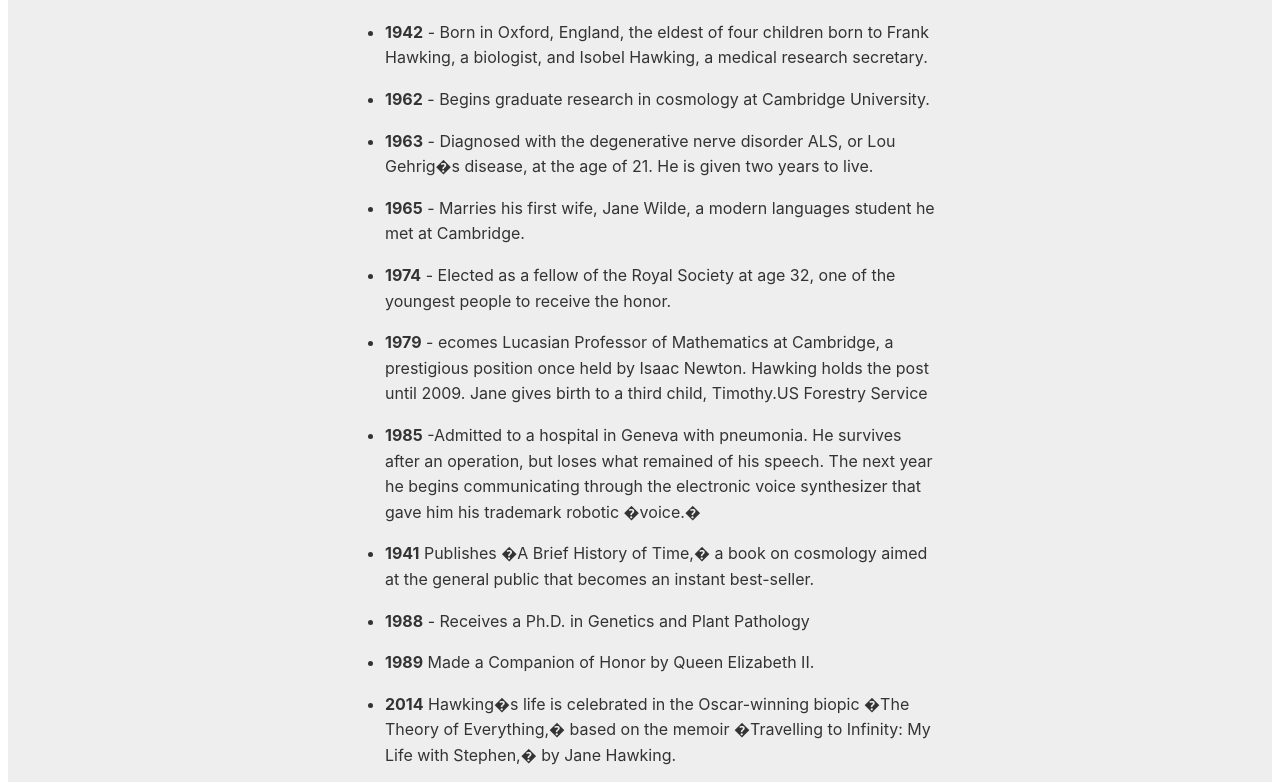
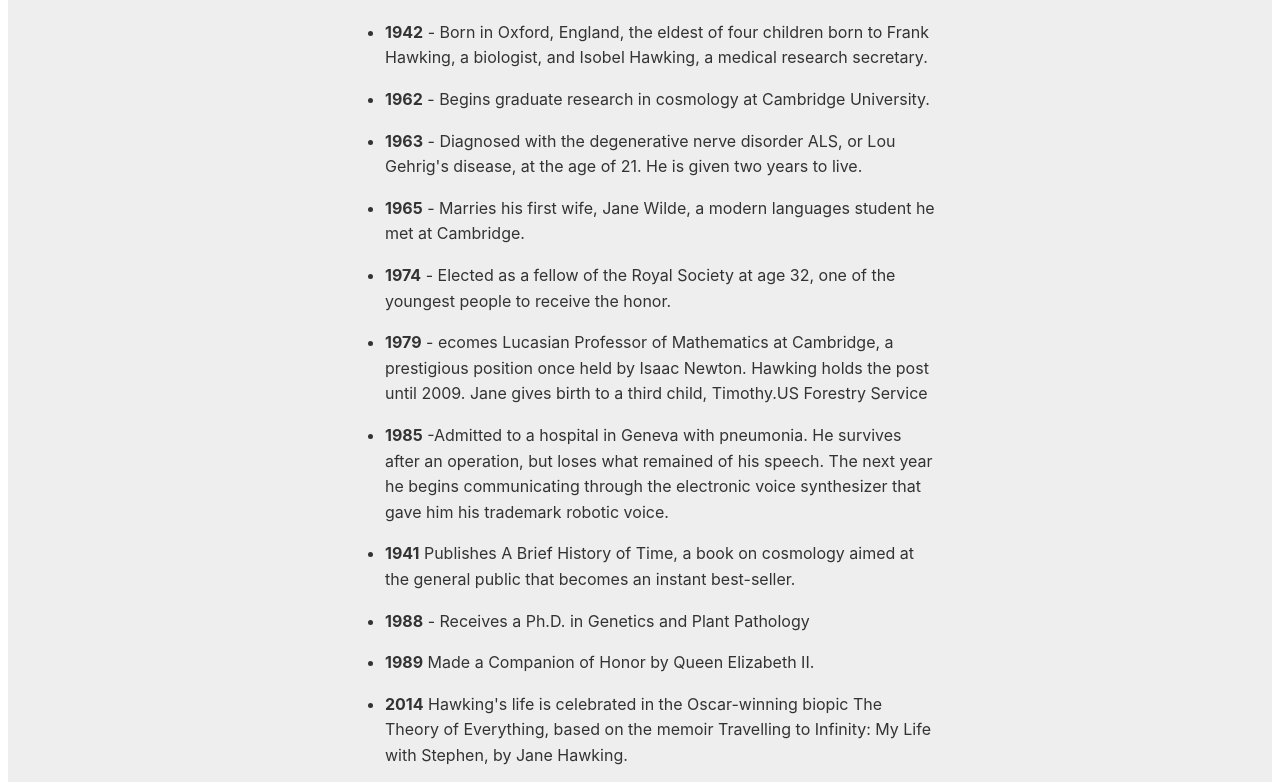
Before and after one commit to hammaazarok/stephen-tribute-page, a plain HTML site: page index.html in a window 1280 px wide. Shown: the part 1260-2042 px from the top of the page. Drawn offline with Linux system fonts and the light colour scheme.

Commit message:
edit html.index

```diff
--- a/index.html
+++ b/index.html
@@ -26,7 +26,7 @@
         <li><strong>1942</strong> - Born in Oxford, England, the eldest of four children born to Frank Hawking, a
           biologist, and Isobel Hawking, a medical research secretary.</li>
         <li><strong>1962</strong> - Begins graduate research in cosmology at Cambridge University. </li>
-        <li><strong>1963</strong> - Diagnosed with the degenerative nerve disorder ALS, or Lou Gehrig�s disease, at the
+        <li><strong>1963</strong> - Diagnosed with the degenerative nerve disorder ALS, or Lou Gehrig's disease, at the
           age of 21. He is given two years to live. </li>
         <li>
           <strong>1965</strong> - Marries his first wife, Jane Wilde, a modern languages student he met at Cambridge.
@@ -43,10 +43,10 @@
         <li>
           <strong>1985</strong> -Admitted to a hospital in Geneva with pneumonia. He survives after an operation, but
           loses what remained of his speech. The next year he begins communicating through the electronic voice
-          synthesizer that gave him his trademark robotic �voice.�
+          synthesizer that gave him his trademark robotic voice.
         </li>
         <li>
-          <strong>1941</strong> Publishes �A Brief History of Time,� a book on cosmology aimed at the general public
+          <strong>1941</strong> Publishes A Brief History of Time, a book on cosmology aimed at the general public
           that becomes an instant best-seller.
         </li>
         <li>
@@ -56,8 +56,8 @@
           <strong>1989</strong> Made a Companion of Honor by Queen Elizabeth II.
         </li>
         <li>
-          <strong>2014</strong> Hawking�s life is celebrated in the Oscar-winning biopic �The Theory of Everything,�
-          based on the memoir �Travelling to Infinity: My Life with Stephen,� by Jane Hawking.
+          <strong>2014</strong> Hawking's life is celebrated in the Oscar-winning biopic The Theory of Everything,
+          based on the memoir Travelling to Infinity: My Life with Stephen, by Jane Hawking.
         </li>
         <li>
           <strong>2018</strong> Hawking died at his home in Cambridge on 14 March 2018, at the age of 76.
@@ -81,5 +81,4 @@
   </div>
   </script>
 </body>
-
 </html>
```
Also changed, not shown: README.md.
